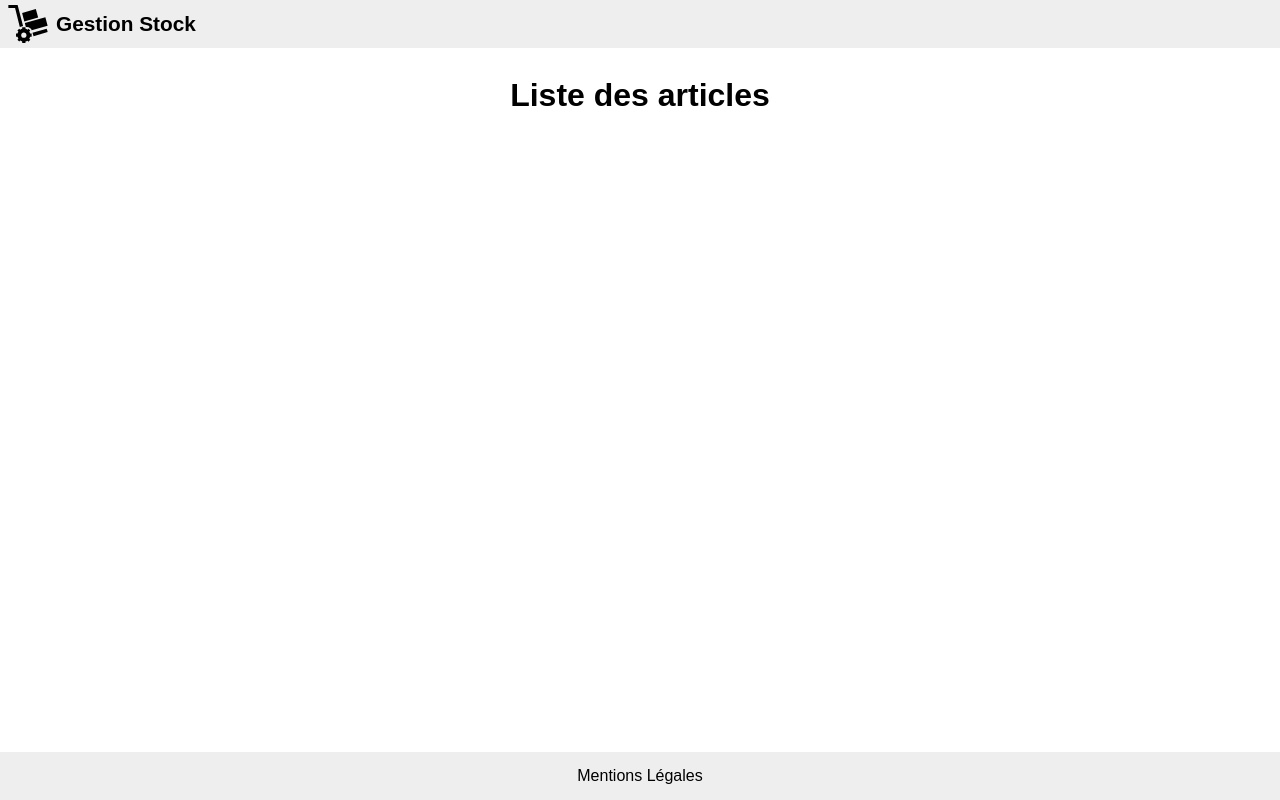
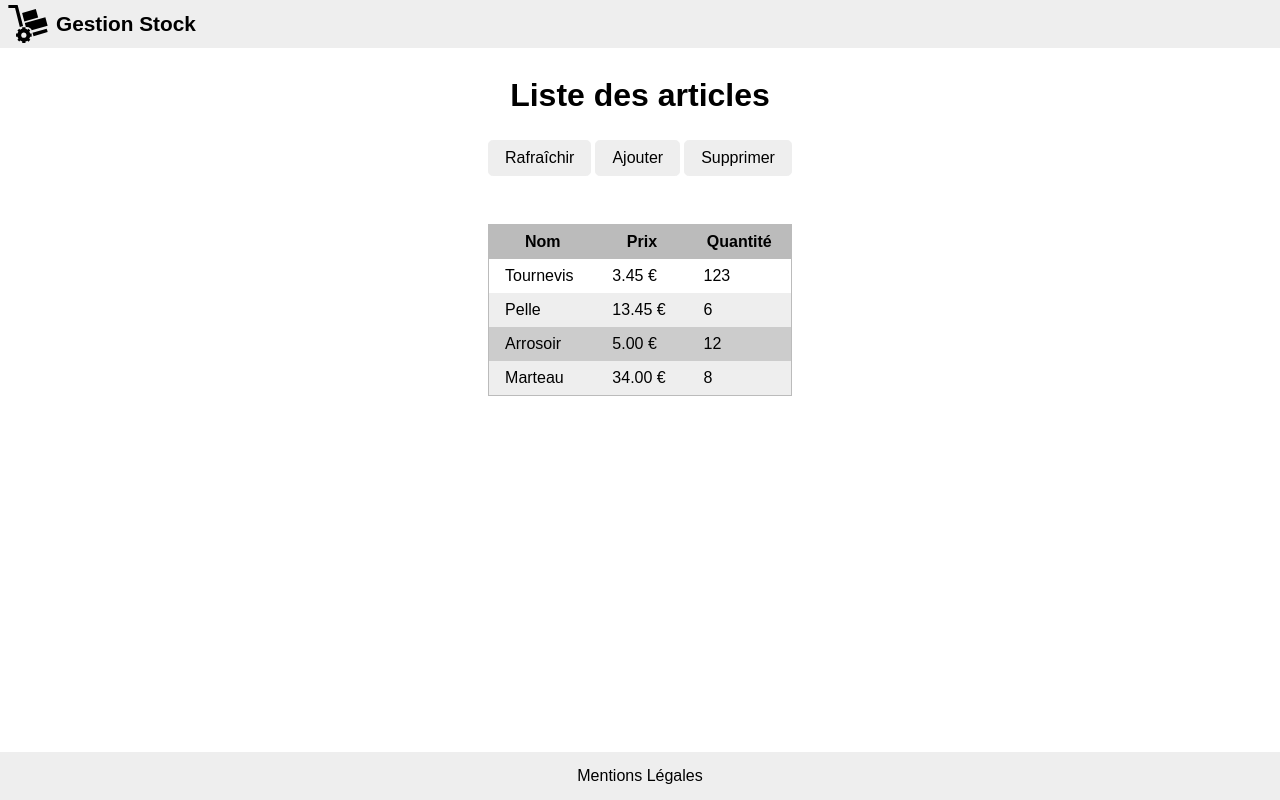
Before and after one commit to jlg-formation/vjszz1-sept-2024, a Vue app in the folder front/: page /stock in a window 1280 px wide. Built offline with nearby package versions, Linux system fonts and the light colour scheme.

Commit message:
dev: added table decoration

```diff
--- /dev/null
+++ b/front/src/assets/css/table.css
@@ -0,0 +1,25 @@
+table {
+  border-collapse: collapse;
+  border: 0.1rem solid #bbb;
+  thead {
+    background: #bbb;
+  }
+
+  th,
+  td {
+    padding: 0.5rem 1rem;
+  }
+
+  tbody {
+    cursor: pointer;
+    tr:nth-child(even) {
+      background: #eee;
+    }
+    tr:hover {
+      background: #ddd;
+    }
+    tr.selected {
+      background: #ccc;
+    }
+  }
+}
--- a/front/src/assets/main.css
+++ b/front/src/assets/main.css
@@ -1,4 +1,5 @@
 @import './css/button.css';
+@import './css/table.css';
 
 :root {
   --light-gray: #eee;
--- a/front/src/stock/views/ListView.vue
+++ b/front/src/stock/views/ListView.vue
@@ -3,7 +3,56 @@
 <template>
   <main>
     <h1>Liste des articles</h1>
+    <div class="content">
+      <nav>
+        <button>Rafraîchir</button>
+        <RouterLink to="add" class="button">Ajouter</RouterLink>
+        <button>Supprimer</button>
+      </nav>
+      <table>
+        <thead>
+          <tr>
+            <th class="name">Nom</th>
+            <th class="price">Prix</th>
+            <th class="qty">Quantité</th>
+          </tr>
+        </thead>
+        <tbody>
+          <tr>
+            <td class="name">Tournevis</td>
+            <td class="price">3.45 €</td>
+            <td class="qty">123</td>
+          </tr>
+          <tr>
+            <td class="name">Pelle</td>
+            <td class="price">13.45 €</td>
+            <td class="qty">6</td>
+          </tr>
+          <tr class="selected">
+            <td class="name">Arrosoir</td>
+            <td class="price">5.00 €</td>
+            <td class="qty">12</td>
+          </tr>
+          <tr>
+            <td class="name">Marteau</td>
+            <td class="price">34.00 €</td>
+            <td class="qty">8</td>
+          </tr>
+        </tbody>
+      </table>
+    </div>
   </main>
 </template>
 
-<style scoped></style>
+<style scoped>
+div.content {
+  display: flex;
+  flex-flow: column;
+  gap: 3em;
+
+  nav {
+    display: flex;
+    gap: 0.25rem;
+  }
+}
+</style>
```
